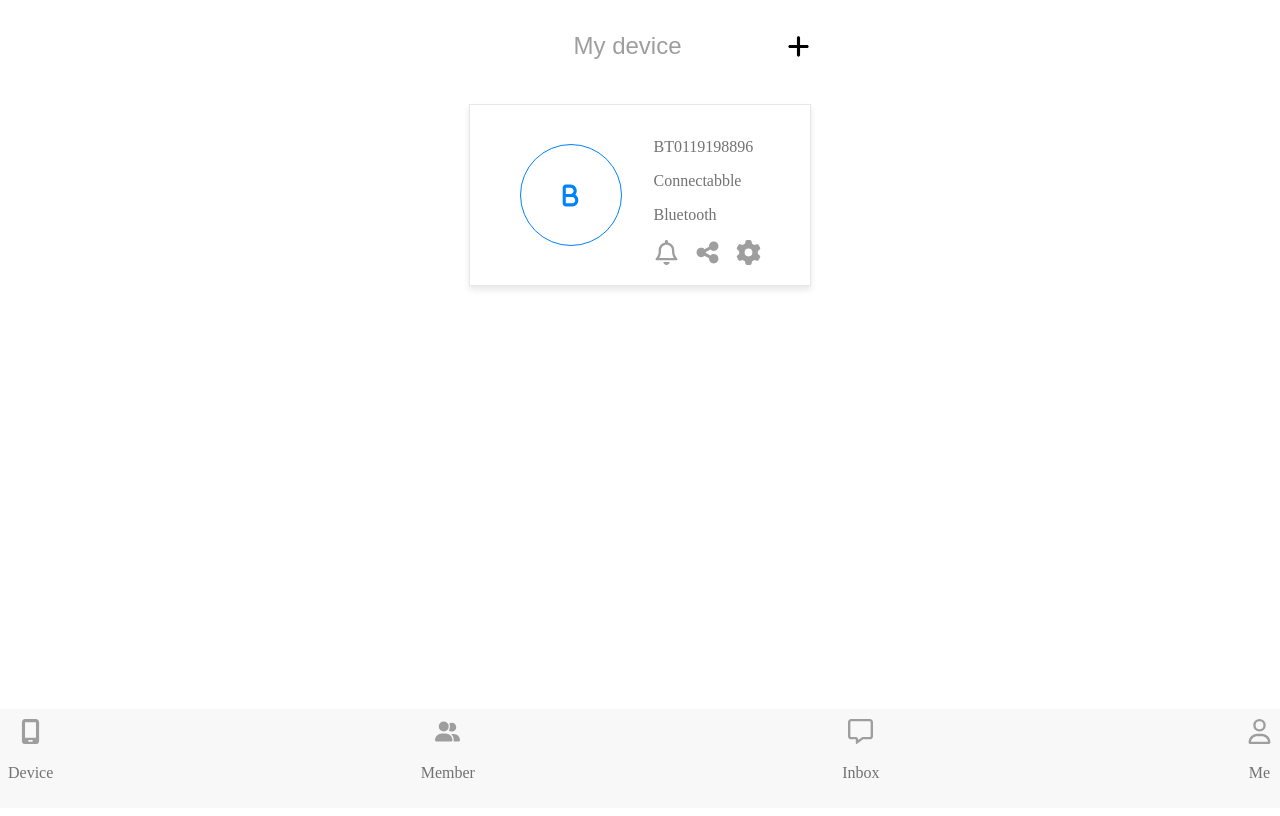
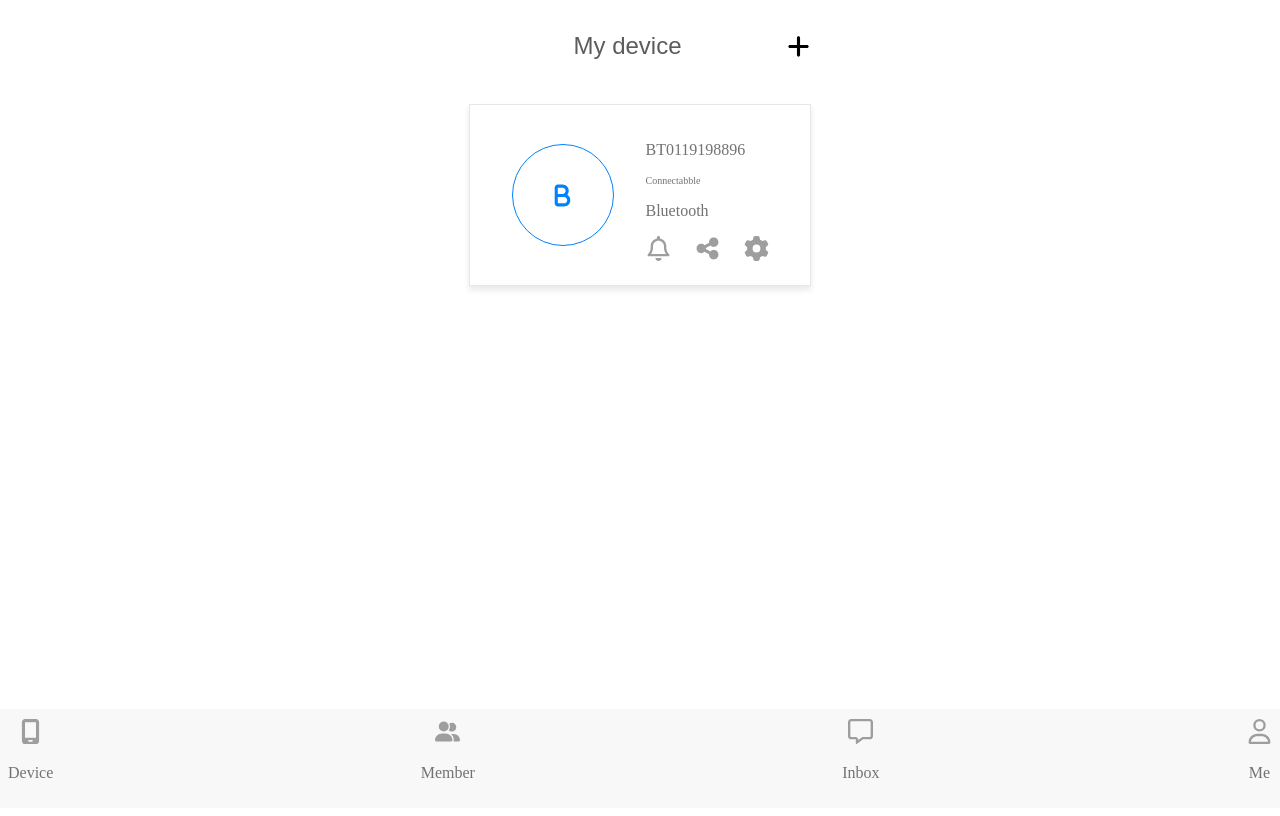
Before and after one commit to jummie-jk/design-evaluation, an Angular app: page / in a window 1280 px wide. Built offline with nearby package versions, Linux system fonts and the light colour scheme.

Commit message:
feat: completed device first page

```diff
--- a/src/app/pages/device-page/device-page.component.css
+++ b/src/app/pages/device-page/device-page.component.css
@@ -21,7 +21,7 @@ p {
 }
 
 .device-text {
-  color: rgb(158, 158, 158);
+  color: rgb(92, 92, 92);
   font-family: 'Arial', sans-serif;
   font-size: 1.5rem;
 }
@@ -59,8 +59,8 @@ p {
 }
 
 .icon-gap {
-  padding-left: 1rem;
-  padding-right: 1rem;
+  padding-left: 1.5rem;
+  padding-right: 1.5rem;
 }
 
 .footer {
@@ -72,3 +72,8 @@ p {
   justify-content: space-between;
   width: 100%;
 }
+
+.small-text{
+    font-size: 10px;
+    margin: 0px;
+}
--- a/src/app/pages/device-page/device-page.component.html
+++ b/src/app/pages/device-page/device-page.component.html
@@ -30,7 +30,7 @@
       </div>
       <div>
         <p>BT0119198896</p>
-        <p>Connectabble</p>
+        <p class="small-text">Connectabble</p>
         <p>Bluetooth</p>
 
         <div>
```
